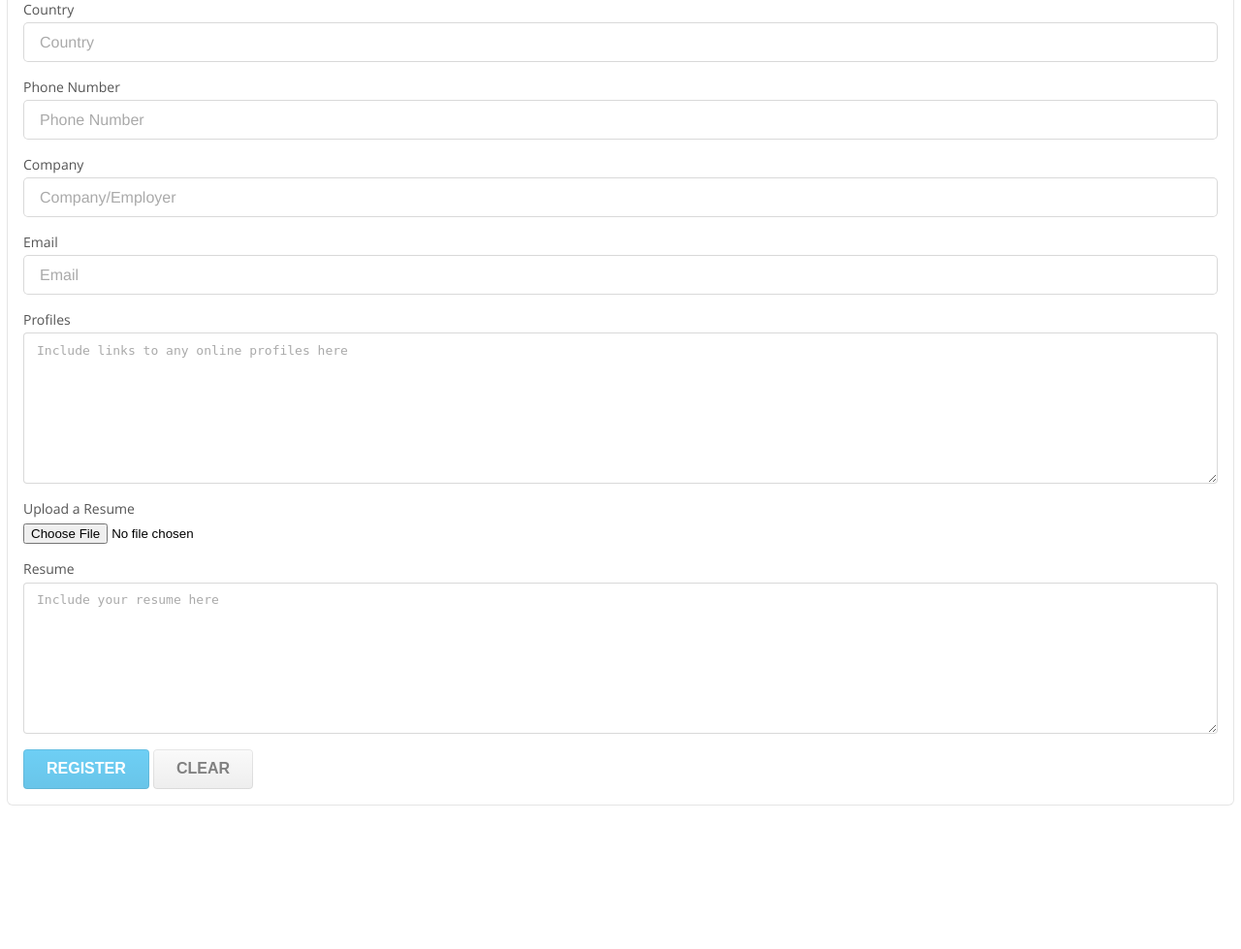
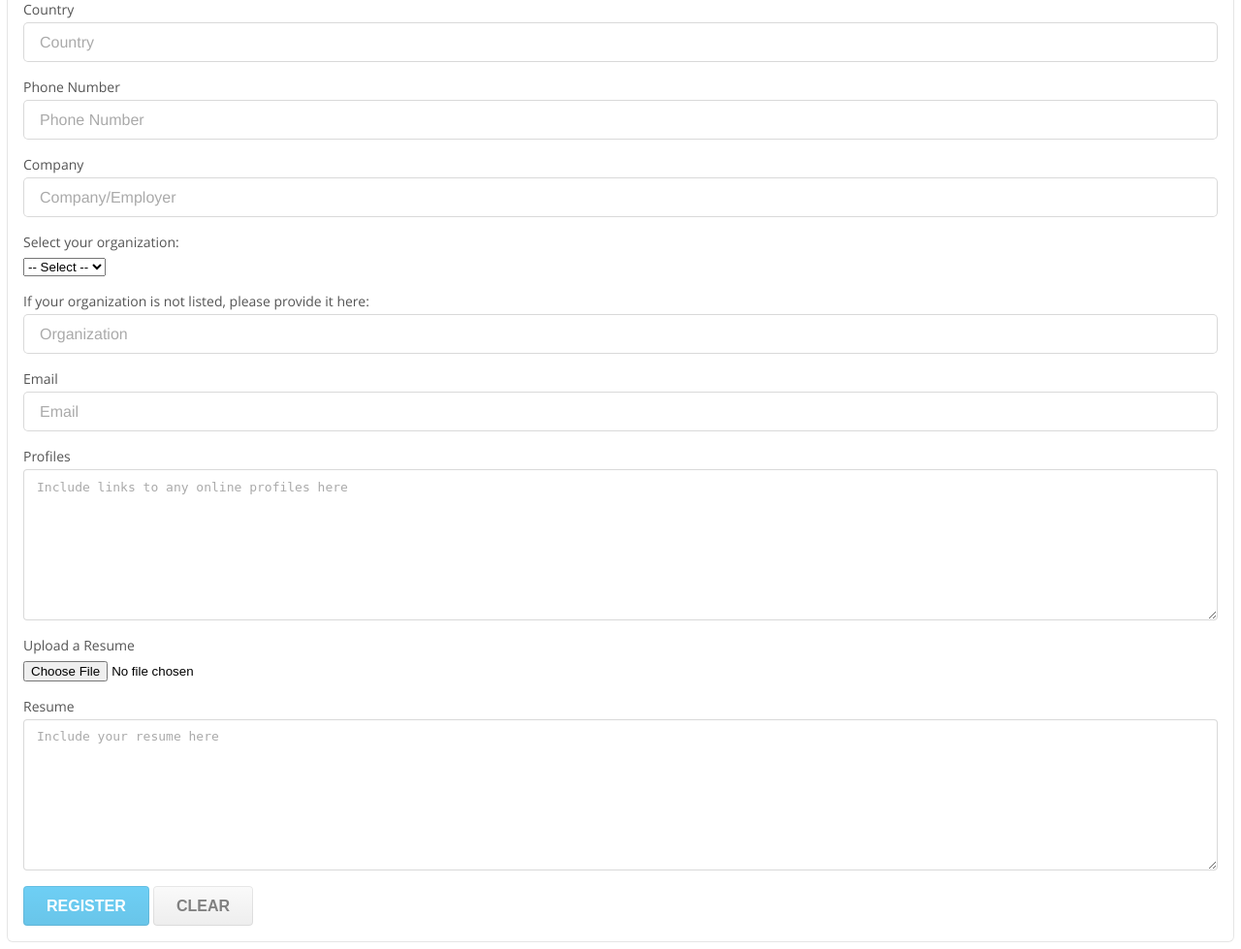
Before and after one commit to jayesh92/vms, a Django app: page /rango/register_volunteer/ in a window 1280 px wide. Shown: the part 818-1797 px from the top of the page at 97% size. Before the commit the page ends 1649 px from the top, so only its background shows below. Run offline with Django 3.2, Linux system fonts and the light colour scheme; data that the repository does not hold is empty; parts of the project's set-up code (start-up, migrations or seed data) failed here and were passed over; some libraries are stand-ins or nearby versions.

Commit message:
Added functionality so that a volunteer can select from a list of Organizations when creating their profile

```diff
--- /dev/null
+++ b/vms/organization/services.py
@@ -0,0 +1,21 @@
+from django.core.exceptions import ObjectDoesNotExist
+from organization.models import Organization
+
+def get_organizations_by_name():
+    organization_list = Organization.objects.all().order_by('organization_name')
+    return organization_list
+
+def get_organization_by_id(organization_id):
+
+    is_valid = True
+    result = None
+
+    try:
+        organization = Organization.objects.get(pk=organization_id)
+    except ObjectDoesNotExist:
+        is_valid = False
+
+    if is_valid:
+        result = organization
+
+    return result
--- a/vms/rango/templates/rango/register.html
+++ b/vms/rango/templates/rango/register.html
@@ -142,6 +142,28 @@
                     </div>
                 </div>
                 <div class="field">
+                    <label>Select your organization:</label>
+                    <select name="organization_name">
+                        <option value="0">-- Select --</option>
+                        {% for organization in organization_list %}
+                        <option value="{{ organization.id }}">{{ organization.organization_name }}</option>
+                        {% endfor %}
+                    </select>
+                </div>
+                <div class="field">
+                    <label>If your organization is not listed, please provide it here:</label>
+                    <div class="ui input">
+                        {% if volunteeer_form.unlisted_organization.value %}
+                            <input placeholder="Organization" type="text" name="vol-unlisted_organization" value="{{ volunteeer_form.unlisted_organization.value }}">
+                        {% else %}
+                            <input placeholder="Organization" type="text" name="vol-unlisted_organization">
+                        {% endif %}
+                        {% if volunteeer_form.unlisted_organization.errors %}
+                            <div class="ui red pointing above ui label">Enter a valid organization</div>
+                        {% endif %}
+                    </div>
+                </div>
+                <div class="field">
                     <label>Email</label>
                     <div class="ui input">
                         {% if volunteeer_form.email.value %}
--- a/vms/rango/views.py
+++ b/vms/rango/views.py
@@ -3,6 +3,7 @@ from django.contrib.auth import authenticate, login, logout
 from django.contrib.auth.decorators import login_required
 from django.http import HttpResponseRedirect, HttpResponse
 from django.shortcuts import render
+from organization.services import *
 from rango.forms import UserForm, UserProfileForm
 from volunteer.forms import VolunteerForm
 from volunteer.models import Volunteer #Volunteer model needs to be imported so that input type file renders properly
@@ -81,20 +82,28 @@ def register_volunteer(request):
 
             volunteer = volunteer_form.save(commit=False)
             volunteer.user = user
+
+            organization_id = request.POST.get('organization_name')
+            organization = get_organization_by_id(organization_id)
+
+            if organization:
+                volunteer.organization = organization
+
             volunteer.save()
 
             registered = True
-
         else:
             print user_form.errors, volunteer_form.errors
     else:
         user_form = UserForm(prefix="usr")
         volunteer_form = VolunteerForm(prefix="vol")
 
+    organization_list = get_organizations_by_name()
+
     return render(
         request,
         'rango/register.html',
-        {'user_form' : user_form, 'volunteer_form' : volunteer_form, 'registered' : registered,}
+        {'user_form' : user_form, 'volunteer_form' : volunteer_form, 'registered' : registered, 'organization_list' : organization_list,}
     )
 
 def user_login(request):
--- a/vms/volunteer/forms.py
+++ b/vms/volunteer/forms.py
@@ -14,4 +14,4 @@ class SearchVolunteerForm(forms.Form):
 class VolunteerForm(ModelForm):
     class Meta:
         model = Volunteer
-        fields = ['first_name', 'last_name', 'address', 'city', 'state', 'country', 'phone_number', 'company', 'email', 'websites', 'description', 'resume', 'resume_file']
+        fields = ['first_name', 'last_name', 'address', 'city', 'state', 'country', 'phone_number', 'company', 'unlisted_organization', 'email', 'websites', 'description', 'resume', 'resume_file']
--- a/vms/volunteer/models.py
+++ b/vms/volunteer/models.py
@@ -62,6 +62,7 @@ class Volunteer(models.Model):
     )
     #to do: remove company field later
     company = models.CharField(
+        blank=True,
         max_length=75,
         validators=[
             RegexValidator(
@@ -70,6 +71,7 @@ class Volunteer(models.Model):
         ],
     )
     unlisted_organization = models.CharField(
+        blank=True,
         max_length=75,
         validators=[
             RegexValidator(
@@ -78,7 +80,7 @@ class Volunteer(models.Model):
         ],
     )
     #Organization to Volunteer is a one-to-many relationship
-    organization = models.ForeignKey(Organization)
+    organization = models.ForeignKey(Organization, null=True)
     #EmailField automatically checks if email address is a valid format
     email = models.EmailField(max_length=20)
     websites = models.TextField(
```
Also changed, not shown: vms/volunteer/templates/volunteer/profile.html (+12 -0 lines).
